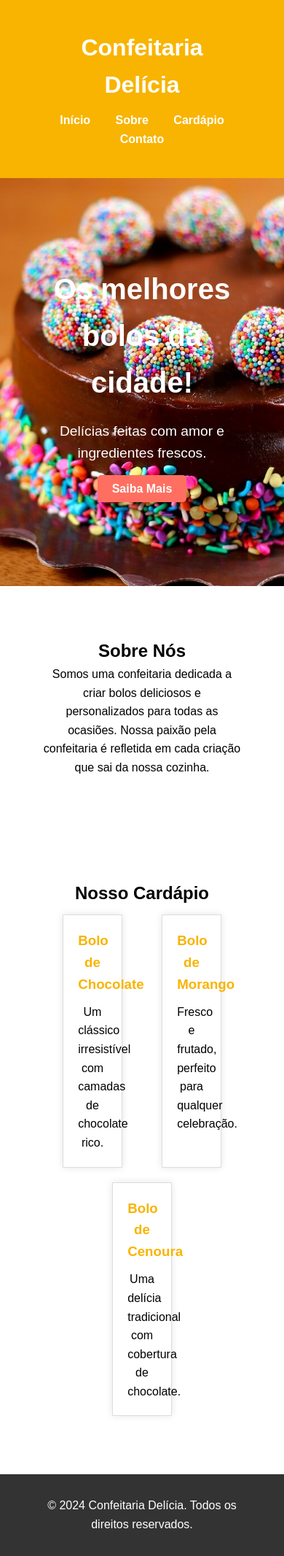
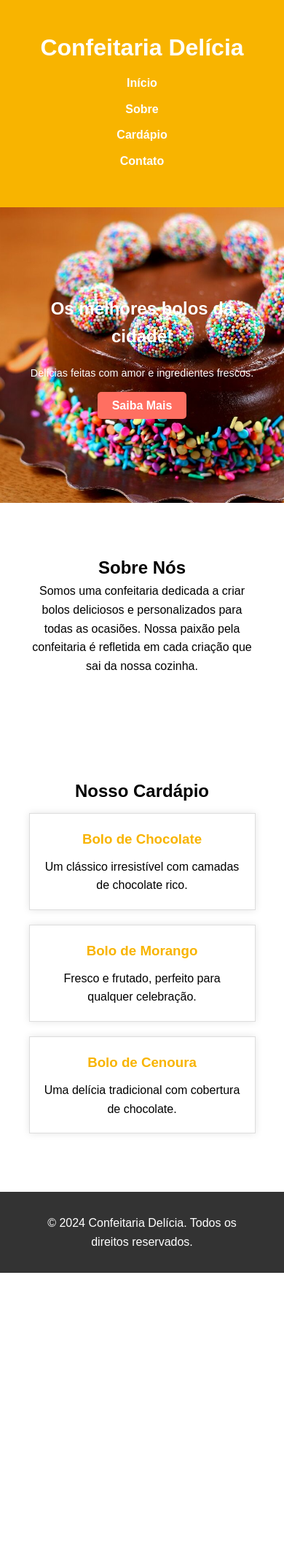
Before and after one commit to DanteKeyy/confeitaria, a Flask app: page / in a window 390 px wide. Shown: the whole page at 73% size. After the commit the page ends 1744 px from the top, so only its background shows below. Run offline with Flask 3, Linux system fonts and the light colour scheme.

Commit message:
Add files via upload

```diff
--- a/static/css/index.css
+++ b/static/css/index.css
@@ -1,3 +1,4 @@
+/* Reset básico */
 * {
     margin: 0;
     padding: 0;
@@ -15,6 +16,7 @@ body {
     padding: 20px;
 }
 
+/* Cabeçalho */
 header {
     background-color: #f8b400;
     color: #fff;
@@ -29,6 +31,7 @@ header h1 {
 nav ul {
     list-style: none;
     text-align: center;
+    padding: 0;
 }
 
 nav ul li {
@@ -42,6 +45,7 @@ nav ul li a {
     font-weight: bold;
 }
 
+/* Seção Hero */
 .hero {
     background: url('../img/bolo.jpg') no-repeat center center/cover;
     color: #fff;
@@ -68,6 +72,7 @@ nav ul li a {
     border-radius: 5px;
 }
 
+/* Seções About e Menu */
 .about,
 .menu {
     padding: 50px 0;
@@ -94,9 +99,59 @@ nav ul li a {
     color: #f8b400;
 }
 
+/* Rodapé */
 footer {
     background-color: #333;
     color: #fff;
     text-align: center;
     padding: 10px 0;
 }
+
+/* Responsividade */
+@media (max-width: 1024px) {
+    .container {
+        width: 90%;
+    }
+}
+
+@media (max-width: 768px) {
+    nav ul {
+        padding: 0;
+    }
+
+    nav ul li {
+        display: block;
+        margin: 10px 0;
+    }
+
+    .hero h2 {
+        font-size: 2em;
+    }
+
+    .hero p {
+        font-size: 1em;
+    }
+
+    .menu-items {
+        justify-content: center;
+    }
+
+    .menu-item {
+        width: 45%;
+    }
+}
+
+@media (max-width: 480px) {
+    .hero h2 {
+        font-size: 1.5em;
+    }
+
+    .hero p {
+        font-size: 0.9em;
+    }
+
+    .menu-item {
+        width: 100%;
+        margin: 10px 0;
+    }
+}
```
